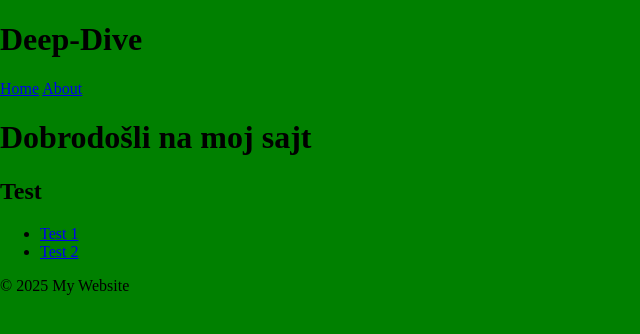
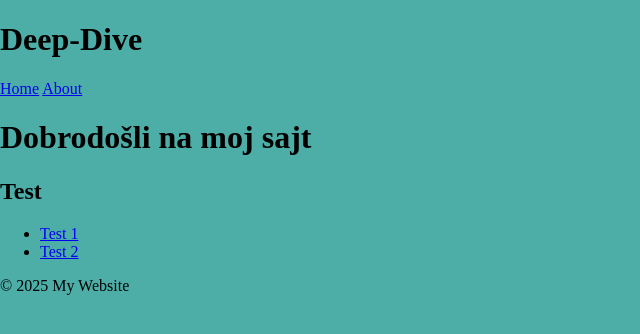
Before and after one commit to MarkoKolarevic/Deep-Dive, a Jekyll site: the page built from index.md, in a window 1280 px wide. Shown: the top 334 px of the page, without its empty margins (0-640 px from the left). Built offline with Jekyll 4.4.1, drawn with Linux system fonts in a browser that asks for light colours.

Commit message:
Postavljena osnovna boja stranice

```diff
--- a/assets/css/style.css
+++ b/assets/css/style.css
@@ -3,5 +3,5 @@ body {
     padding: 0;
     box-sizing: border-box;
 
-    background: green;
+    background: #4DAEA8;
 }
```
